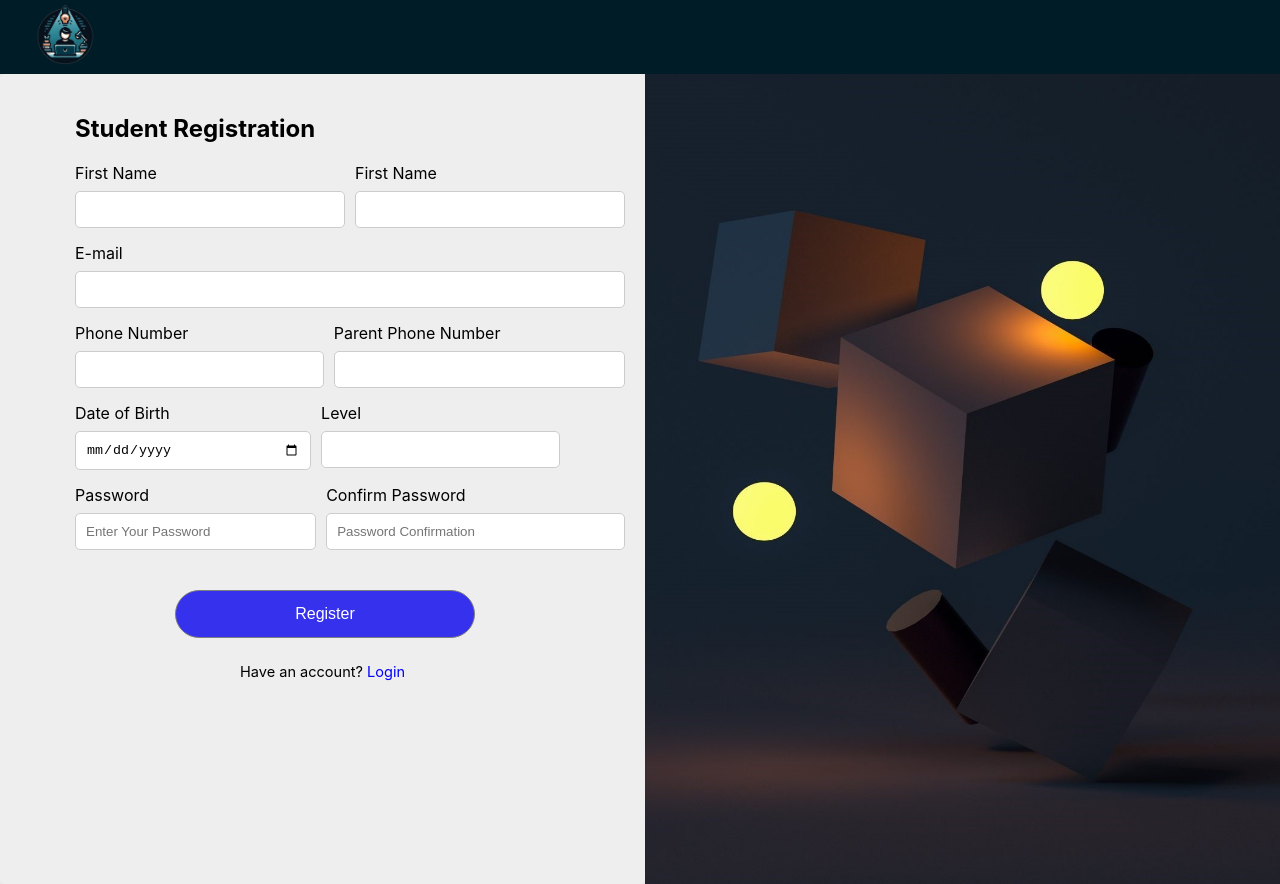
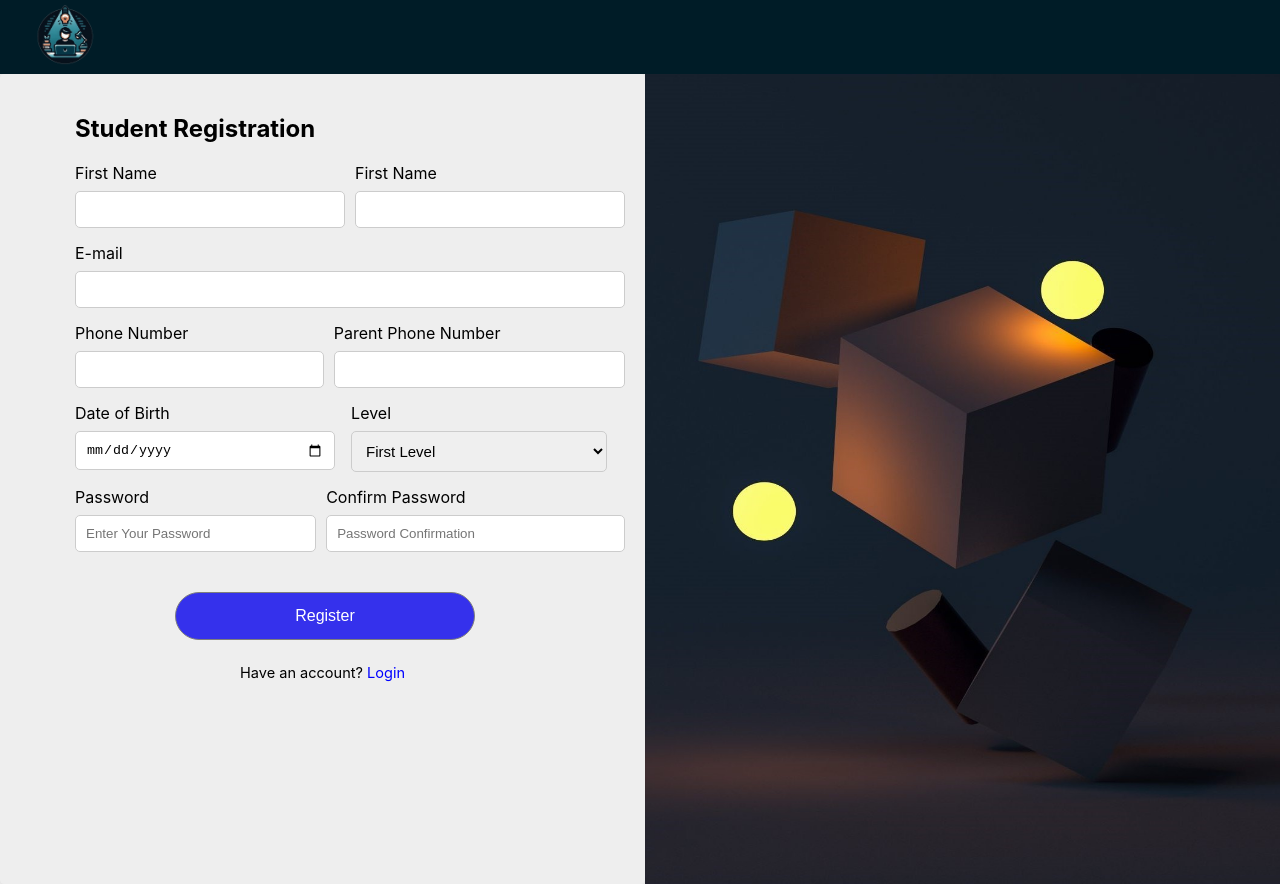
Before and after one commit to AbdElRahman-SaadElDin/El-Rehla, a React (Create React App) app: page / in a window 1280 px wide. Built offline with nearby package versions, Linux system fonts and the light colour scheme.

Commit message:
edit some criteria

```diff
--- a/src/Pages/SignUp.css
+++ b/src/Pages/SignUp.css
@@ -3,7 +3,13 @@
     height: 810px;
     max-width: 100%;
 }
+.Img {
+    flex: 2;
+    width: 200px;
+
+}
 form {
+    float: 1;
     background-color: #eee;
     padding: 20px;
     border-radius: 4px;
@@ -12,8 +18,7 @@ form {
 }
 input[type="text"],
 input[type="email"],
-input[type="password"],
-input[type="date"] {
+input[type="password"]{
     width: 100%;
     padding: 10px;
     margin: 8px 0 15px;
@@ -21,7 +26,38 @@ input[type="date"] {
     border-radius: 5px;
     box-sizing: border-box;
 }
+input[type="date"] {
+    width: 110%;
+    padding: 10px;
+    margin: 8px 0 15px;
+    border: 1px solid #ccc;
+    border-radius: 5px;
+    box-sizing: border-box;
+}
+select {
+    width: 110%;
+    padding: 10px;
+    margin: 8px 0 15px;
+    border: 1px solid #ccc;
+    border-radius: 5px;
+    box-sizing: border-box;
+    margin-left: 40px;
+    font-size: 15px;
+}
+select option {
+    background-color: #fff;
+    color: #333;
+    font-size: medium;
+    padding: 20px;
+}
+/* select option:hover {
+    background-color: #8a0c0c;
+    color: #3531EC;
 
+} */
+#level {
+    margin-left: 30px;
+}
 button[type="submit"] {
     font-size: 1em;
     background-color: #3531EC;
@@ -56,20 +92,54 @@ button[type="submit"]:hover {
 }
 
 .register-page a {
-    color: blue; /* Link color */
-    text-decoration: none; /* Underline the link */
+    color: blue;
+    text-decoration: none;
 }
 
 .register-page a:hover {
-    color: darkblue; /* Change link color on hover */
+    color: darkblue;
 }
-.Img {
-    flex: 2;
-    width: 200px;
-}
-.PassMessage {
+.Message{
+    opacity: 1;
     color: red;
     margin: 0;
     padding: 0;
     text-align: center;
 }
+.PassMessage {
+    opacity: 0;
+    height: 0;
+}
+.Checked p {
+    transition: opacity 0.5s ease, height 0.5s ease;
+}
+ul {
+    margin-top: 0;
+    padding-top: 0;
+}
+li {
+    margin: 0;
+    padding: 0;
+    margin-left: 60px;
+}
+
+.criteria-list {
+    list-style: none;
+    padding: 0;
+    margin: 0;
+    display: flex;
+    flex-direction: column;
+}
+.criteria-list li {
+    transition: opacity 1s ease-in, height 1s ease-in; /* Smooth transition for opacity and height */
+}
+
+.invisible {  /* if the criteria checked make it invisible */
+    opacity: 0;
+    height: 0;
+    pointer-events: none; /* Disable pointer events to prevent interaction with invisible elements */
+}
+.visible {   /* if the criteria not checked make it visible */
+    opacity: 1;
+    height: 21px;
+}
--- a/src/Pages/SignUp.jsx
+++ b/src/Pages/SignUp.jsx
@@ -1,4 +1,4 @@
-import React, { useState }   from "react";
+import React, { useState }  from "react";
 import './SignUp.css';
 import Header from '../Components/Header.jsx';
 import img from '../imgs/sebastian-svenson-scaled.jpg'
@@ -9,24 +9,45 @@ function SignUp() {
     const [Pass2, setPass2] = useState('');
     const [isEqual, setIsEqual] = useState(null);
 
+
+    const [hasLowercase, setHasLowercase] = useState(false);
+    const [hasUppercase, setHasUppercase] = useState(false);
+    const [hasDigit, setHasDigit] = useState(false);
+    const [hasSpecialCharacter, setHasSpecialCharacter] = useState(false);
+    const [isLengthValid, setIsLengthValid] = useState(false);
+    const [submitted, setSubmitted] = useState(false);
+
     const handlePass1Change = (e) => {
-    setPass1(e.target.value);
+        const value = e.target.value;
+        setPass1(value)
+        checkPasswordCriteria(value)
+    };
+
+
+    const checkPasswordCriteria = (value) => {
+        setHasLowercase(/[a-z]/.test(value));
+        setHasUppercase(/[A-Z]/.test(value));
+        setHasDigit(/\d/.test(value));
+        setHasSpecialCharacter(/[!@#$%^&*()_+\-=\[\]{};':"\\|,.<>\/?]/.test(value));
+        setIsLengthValid(value.length >= 8);
     };
 
     const handlePass2Change = (e) => {
-    setPass2(e.target.value);
+        setPass2(e.target.value);
     };
 
     const handleSubmit = (e) => {
-    e.preventDefault();
-    setIsEqual(Pass1 === Pass2 ? '' : 'The password and confirmation do not match! Please try again.');
+        e.preventDefault();
+        setIsEqual(Pass1 === Pass2 ? '' : 'The password and confirmation do not match! Please try again.');
+        checkPasswordCriteria(Pass1);
+        setSubmitted(true);
     };
 
     return(
     <div class="SignUp">
         <Header/>
         <div className="Container">
-            <form action="#" onSubmit={handleSubmit} method="" >
+            <form action="#" onSubmit={handleSubmit}>
                 <h2>Student Registration</h2>
                 <div className="input-group">
                     <div style={{marginRight: 10 + 'px'}}>
@@ -60,8 +81,13 @@ function SignUp() {
                         <input type="date" id="birthday" name="birthday"></input>
                     </div>
                     <div>
-                        <label htmlFor="level">Level</label>
-                        <input type="text" id="level" name="level" required></input>
+                        <label id="level" htmlFor="level">Level</label>
+                        {/* <input type="text" id="level" name="level" required></input> */}
+                        <select id="level" name="level">
+                            <option value="First Level">First Level</option>
+                            <option value="Second Level">Second Level</option>
+                            <option value="Third Level">Third Level</option>
+                        </select>
                     </div>
                 </div>
 
@@ -76,7 +102,19 @@ function SignUp() {
 
                     </div>
                 </div>
-                {isEqual !== null && <p className="PassMessage">{isEqual}</p>}
+
+                {submitted && (
+                    <ul className="criteria-list">
+                        <li className={hasLowercase ? 'invisible' : 'visible'}>At least one lowercase letter: {hasLowercase ? '✅' : '❌'}</li>
+                        <li className={hasUppercase ? 'invisible' : 'visible'}>At least one uppercase letter: {hasUppercase ? '✅' : '❌'}</li>
+                        <li className={hasDigit ? 'invisible' : 'visible'}>At least one digit: {hasDigit ? '✅' : '❌'}</li>
+                        <li className={hasSpecialCharacter ? 'invisible' : 'visible'}>At least one special character: {hasSpecialCharacter ? '✅' : '❌'}</li>
+                        <li className={isLengthValid ? 'invisible' : 'visible'}>At least 8 characters long: {isLengthValid ? '✅' : '❌'}</li>
+                    </ul>
+                )}
+                <div className="Checked">
+                    {submitted && <p className={isEqual ? 'Message' : 'PassMessage' }>{isEqual}</p>}
+                </div>
 
                 <button type="submit" value="Register">Register</button>
 
```
